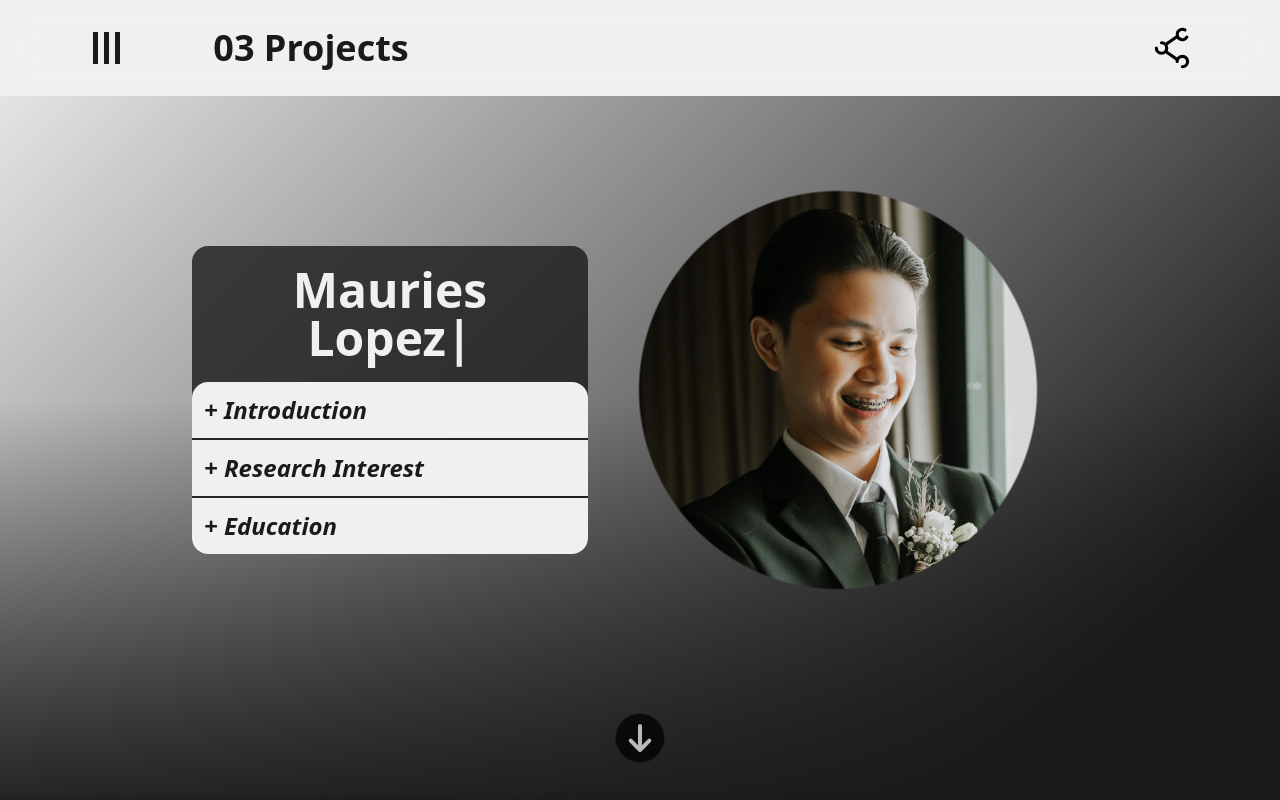
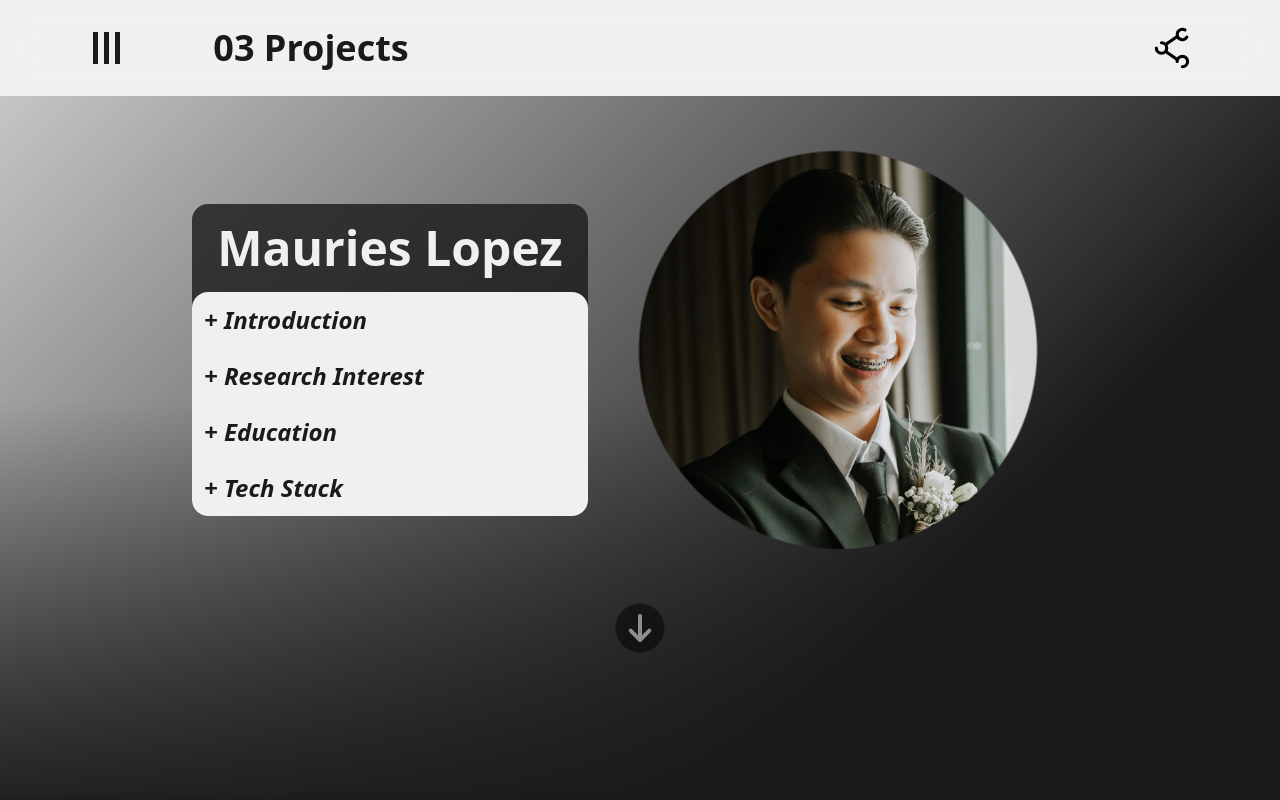
Before and after one commit to mauries-lopez/Personal-Portfolio-Webpage, a React (Vite) app: page / in a window 1280 px wide. Shown: the top 800 px of the page. Built offline with nearby package versions, Linux system fonts and the light colour scheme.

Commit message:
Major Updates
- Added custom words on cspell.json
- Readjusted loading time = faster loading time
- Variable names adjusted
- Skills / Tech Stack button added on About Me section

```diff
--- a/src/App.jsx
+++ b/src/App.jsx
@@ -187,7 +187,7 @@ function App() {
         setNavSocialColor={setNavSocialColor}
       />
 
-      <div className="relative w-full">
+      <div id="experiences" className="relative w-full">
         <Experience
           id = {"experience-0"}
           title = {"Research Assistant"}
@@ -270,7 +270,7 @@ function App() {
         />
       </div>
 
-      <div className="relative flex 3xs:flex-row md:flex-col 3xs:snap-x md:snap-none 3xs:snap-mandatory md:overflow-x-hidden 3xs:overflow-x-auto md:whitespace-normal 3xs:whitespace-break-spaces">
+      <div id="projects" className="relative flex 3xs:flex-row md:flex-col 3xs:snap-x md:snap-none 3xs:snap-mandatory md:overflow-x-hidden 3xs:overflow-x-auto md:whitespace-normal 3xs:whitespace-break-spaces">
         <div className="h-full w-full snap-center snap-always ">
           <Projects
             number="00"
@@ -438,14 +438,14 @@ function App() {
       </div>
 
       {/* End Footer for Projects Section */}
-      <div className="sticky bg-[#F0F0F0] 3xs:h-[7%] lg:h-[5%]">
+      <div id="githubFooter" className="relative bg-[#F0F0F0] 3xs:h-[7%] md:h-[5%]">
         <a
           href="https://github.com/mauries-lopez"
           target="_blank"
           className="relative h-full cursor-pointer flex justify-center items-center opacity-60"
           rel="noreferrer"
         >
-          <div className="relative lg:h-[50%] lg:w-auto 3xs:h-full 3xs:w-full pl-2 pr-2 flex flex-row justify-center items-center bg-[#1A1A1A] animate-pulse lg:rounded-full">
+          <div className="relative md:h-[50%] md:w-auto 3xs:h-full 3xs:w-full pl-2 pr-2 flex flex-row justify-center items-center bg-[#1A1A1A] animate-pulse md:rounded-full">
             <GitHubLight name="github" className="relative h-[60%]" />
             <p className="relative justify-center text-white text-center font-sans font-bold pl-2 pr-2 text-[11px]">
               {" "}
--- a/src/components/LoadingScreen.jsx
+++ b/src/components/LoadingScreen.jsx
@@ -18,7 +18,7 @@ export const LoadingScreen = ({ onComplete }) => {
           onComplete();
         }, 900);
       }
-    }, 500);
+    }, 50);
     return () => clearInterval(interval);
   }, [onComplete]);
 
--- a/src/components/MobileMenu.jsx
+++ b/src/components/MobileMenu.jsx
@@ -71,7 +71,7 @@ export const MobileMenu = ({
               </Link>
 
               <Link
-                to="experience"
+                to="experience-0"
                 spy
                 smooth
                 offset={window.innerWidth < 640 ? -50 : -80}
@@ -94,19 +94,6 @@ export const MobileMenu = ({
                 }}
               >
                 <li className="hover:underline cursor-pointer"> Projects </li>
-              </Link>
-
-              <Link
-                to="tech-stack"
-                spy
-                smooth
-                offset={0}
-                duration={800}
-                onClick={() => {
-                  handleHamburgerClick();
-                }}
-              >
-                <li className="hover:underline cursor-pointer"> Tech Stack </li>
               </Link>
 
               <Link
--- a/src/components/sections/About.jsx
+++ b/src/components/sections/About.jsx
@@ -2,6 +2,7 @@ import { Link } from "react-scroll";
 import { useState, useEffect } from "react";
 import { useInView } from "react-intersection-observer";
 import { TypeAnimation } from "react-type-animation";
+import { C, CPlusPlus, CSharp, Java, Markdown, CSS, TailwindCSS } from "developer-icons";
 
 export const About = ({
   setNavTitle,
@@ -11,23 +12,22 @@ export const About = ({
   setNavMainMenuBtnColor,
   setNavSocialColor,
 }) => {
-  const [introductionDivName, setIntroductionDivName] =
-    useState("+ Introduction");
-  const [introductionDivBtnDisplay, setIntroductionDivBtnDisplay] =
-    useState("block");
+  const [introductionDivName, setIntroductionDivName] = useState("+ Introduction");
+  const [introductionDivBtnDisplay, setIntroductionDivBtnDisplay] = useState("block");
   const [introductionDisplay, setIntroductionDisplay] = useState("hidden");
 
-  const [researchInterestDivName, setResearchInterestDivName] = useState(
-    "+ Research Interest",
-  );
-  const [researchInterestDivBtnDisplay, setResearchInterestDivBtnDisplay] =
-    useState("block");
-  const [researchInterestDisplay, setResearchInterestDisplay] =
-    useState("hidden");
+  const [researchInterestDivName, setResearchInterestDivName] = useState("+ Research Interest",);
+  const [researchInterestDivBtnDisplay, setResearchInterestDivBtnDisplay] = useState("block");
+  const [researchInterestDisplay, setResearchInterestDisplay] =useState("hidden");
 
-  const [educationDivName, setdEudcationDivName] = useState("+ Education");
+  const [educationDivName, setEducationDivName] = useState("+ Education");
   const [educationDivBtnDisplay, setEducationDivBtnDisplay] = useState("block");
   const [educationDisplay, setEducationDisplay] = useState("hidden");
+
+  const [techStackDivName, setTechStackDivName] = useState("+ Tech Stack");
+  const [techStackDivBtnDisplay, setTechStackDivBtnDisplay] = useState("block");
+  const [techStackDisplay, setTechStackDisplay] = useState("hidden");
+
   const { ref, inView } = useInView({
     threshold: 0.5,
   });
@@ -62,6 +62,8 @@ export const About = ({
       setResearchInterestDisplay("hidden");
       setEducationDivBtnDisplay("hidden");
       setEducationDisplay("hidden");
+      setTechStackDivBtnDisplay("hidden");
+      setTechStackDisplay("hidden");
 
       setIntroductionDisplay("block");
       setIntroductionDivName("− Introduction");
@@ -72,6 +74,7 @@ export const About = ({
       // Show buttons
       setResearchInterestDivBtnDisplay("block");
       setEducationDivBtnDisplay("block");
+      setTechStackDivBtnDisplay("block");
     }
   }
 
@@ -81,6 +84,8 @@ export const About = ({
       setEducationDisplay("hidden");
       setIntroductionDivBtnDisplay("hidden");
       setIntroductionDisplay("hidden");
+      setTechStackDivBtnDisplay("hidden");
+      setTechStackDisplay("hidden");
 
       setResearchInterestDisplay("block");
       setResearchInterestDivName("− Research Interest");
@@ -90,6 +95,7 @@ export const About = ({
 
       setEducationDivBtnDisplay("block");
       setIntroductionDivBtnDisplay("block");
+      setTechStackDivBtnDisplay("block");
     }
   }
 
@@ -99,15 +105,39 @@ export const About = ({
       setIntroductionDisplay("hidden");
       setResearchInterestDivBtnDisplay("hidden");
       setResearchInterestDisplay("hidden");
+      setTechStackDivBtnDisplay("hidden");
+      setTechStackDisplay("hidden");
 
       setEducationDisplay("block");
-      setdEudcationDivName("− Education");
+      setEducationDivName("− Education");
     } else {
       setEducationDisplay("hidden");
-      setdEudcationDivName("+ Education");
+      setEducationDivName("+ Education");
 
       setIntroductionDivBtnDisplay("block");
       setResearchInterestDivBtnDisplay("block");
+      setTechStackDivBtnDisplay("block");
+    }
+  }
+
+  function techStackDisplayClick() {
+    if (techStackDisplay === "hidden") {
+      setIntroductionDivBtnDisplay("hidden");
+      setIntroductionDisplay("hidden");
+      setResearchInterestDivBtnDisplay("hidden");
+      setResearchInterestDisplay("hidden");
+      setEducationDivBtnDisplay("hidden");
+      setEducationDisplay("hidden")
+
+      setTechStackDisplay("block");
+      setTechStackDivName("- Skills / Tech Stack");
+    } else {
+      setTechStackDisplay("hidden");
+      setTechStackDivName("+ Skills / Tech Stack");
+
+      setIntroductionDivBtnDisplay("block");
+      setResearchInterestDivBtnDisplay("block");
+      setEducationDivBtnDisplay("block");
     }
   }
 
@@ -131,7 +161,8 @@ export const About = ({
           }}
         />
       </div>
-      <div className="relative h-[70%] sm:w-[50%] 3xs:w-[80%] md:w-[70%] flex 3xs:flex-col md:flex-row-reverse justify-center items-center ">
+      <div className="relative sm:w-[50%] 3xs:w-[80%] md:w-[70%] flex flex-col justify-center items-center">
+        <div className="relative w-full flex 3xs:flex-col md:flex-row-reverse justify-center items-center ">
           <div
             id="imageDiv"
             className="relative xl:h-[420px] xl:w-[500px] lg:h-[340px] lg:w-[400px] md:h-[260px] md:w-[300px] sm:h-[200px] sm:w-[250px] 3xs:h-[200px] 3xs:w-[230px] flex flex-col 3xs:pb-5 justify-center items-center bg-fixed"
@@ -141,7 +172,7 @@ export const About = ({
               style={{ backgroundImage: "url(/profilePictureWbg.jpg" }}
             />
           </div>
-        <div className="relative w-full md:pt-0  flex flex-col justify-center items-center  bg-[#1A1A1A]/80 rounded-2xl">
+          <div className="relative w-full md:pt-0 flex flex-col justify-center items-center  bg-[#1A1A1A]/80 rounded-2xl">
             <div
               id="nameDiv"
               className="relative md:p-5 3xs:p-2 text-[#F0F0F0] md:text-5xl 3xs:text-4xl font-bold font-sans text-center break-words flex justify-center items-center pointer-events-none"
@@ -149,11 +180,11 @@ export const About = ({
               <TypeAnimation
                 sequence={["Mauries Lopez", 1000]}
                 speed={350}
-              cusor={false}
+                cursor={false}
                 repeat={Infinity}
               />
             </div>
-          <div className="relative w-full flex flex-col justify-start md:overflow-hidden rounded-2xl bg-[#1A1A1A]/50 space-y-0.5">
+            <div className="relative w-full flex flex-col justify-start md:overflow-hidden rounded-2xl bg-[#1A1A1A]/50 ">
               <div
                 id="subNameDiv"
                 className={`relative ${introductionDivBtnDisplay} bg-[#F0F0F0] text-[#1A1A1A] md:text-2xl 3xs:text-xl italic font-bold font-sans text-start break-words p-3 cursor-pointer duration-500 hover:bg-white/80`}
@@ -244,15 +275,51 @@ export const About = ({
                   </div>
                 </div>
               </div>
+              <div className="flex flex-col">
+                <div
+                  id="subNameDiv"
+                  className={`relative ${techStackDivBtnDisplay} bg-[#F0F0F0] text-[#1A1A1A] md:text-2xl 3xs:text-xl italic font-bold font-sans text-start break-words p-3 cursor-pointer duration-500 hover:bg-white/80`}
+                  onClick={techStackDisplayClick}
+                >
+                  {techStackDivName}
+                </div>
+                <div id="techStackContentDiv" className={`${techStackDisplay}`}>
+                  <div className="text-[#F0F0F0] md:text-xl 3xs:text-md font-sans break-words m-3">
+                    <div className="text-[#F0F0F0] font-sans text-justify">
+                      <p className="font-bold">Natural Language</p>
+                      <p>
+                        Tagalog (Native); English (Proficient)
+                      </p>
+                      <hr className="mt-2" />
+                      <p className="font-bold pt-1">Programming Language</p>
+                      <div className="flex flex-row space-x-2 pt-1">
+                        <C className="size-6"/>
+                        <CPlusPlus className="size-6"/>
+                        <CSharp className="size-6"/>
+                        <Java className="size-6"/>
+                      </div>
+                      <hr className="mt-2" />
+                      <p className="font-bold pt-1 pb-1">Typesetting Language</p>
+                      <Markdown className="size-6 invert"/>
+                      <hr className="mt-2" />
+                      <p className="font-bold pt-1">Stylesheet</p>
+                      <div className="flex flex-row space-x-2 pt-1">
+                        <CSS className="size-6"/>
+                        <TailwindCSS className="size-6"/>
+                      </div>
+                    </div>
+                  </div>
+                </div>
+              </div>
             </div>
           </div>
         </div>
         <div
           id="arrowDownDiv"
-        className="absolute bottom-0 left-1/2 transform -translate-x-1/2 z-20 h-[10%] w-[10%] flex justify-center items-center animate-pulse"
+          className="relative transform z-20 h-[10%] w-[10%] flex justify-center items-center animate-pulse 3xs:pt-15 sm:pt-20"
         >
           <Link
-          to="experience"
+            to="experience-0"
             spy
             smooth
             offset={window.innerWidth < 640 ? -50 : -80}
@@ -273,6 +340,7 @@ export const About = ({
             </div>
           </Link>
         </div>
+      </div>
     </section>
   );
 };
--- a/src/components/sections/Projects.jsx
+++ b/src/components/sections/Projects.jsx
@@ -30,7 +30,7 @@ export const Projects = ({
   };
 
   const { ref, inView } = useInView({
-    threshold: 0.9,
+    threshold: 0.8,
   });
 
   const setProjectNode = useCallback(
--- a/src/components/sections/TechStack.jsx
+++ /dev/null
@@ -1,22 +0,0 @@
-import { useEffect } from "react";
-import { useInView } from "react-intersection-observer";
-
-export const TechStack = ({ setNavTitle }) => {
-  const { ref, inView } = useInView({
-    threshold: 0.9,
-  });
-
-  useEffect(() => {
-    if (inView) {
-      setNavTitle("04 Tech Stack");
-    }
-  }, [inView, setNavTitle]);
-
-  return (
-    <section
-      id="tech-stack"
-      ref={ref}
-      className="animate-show relative h-svh w-dvw top-0 bg-blue-500 flex justify-center items-center"
-    />
-  );
-};
```
Also changed, not shown: .cspell.json. Lines whose indentation alone changed are shown as unchanged.
